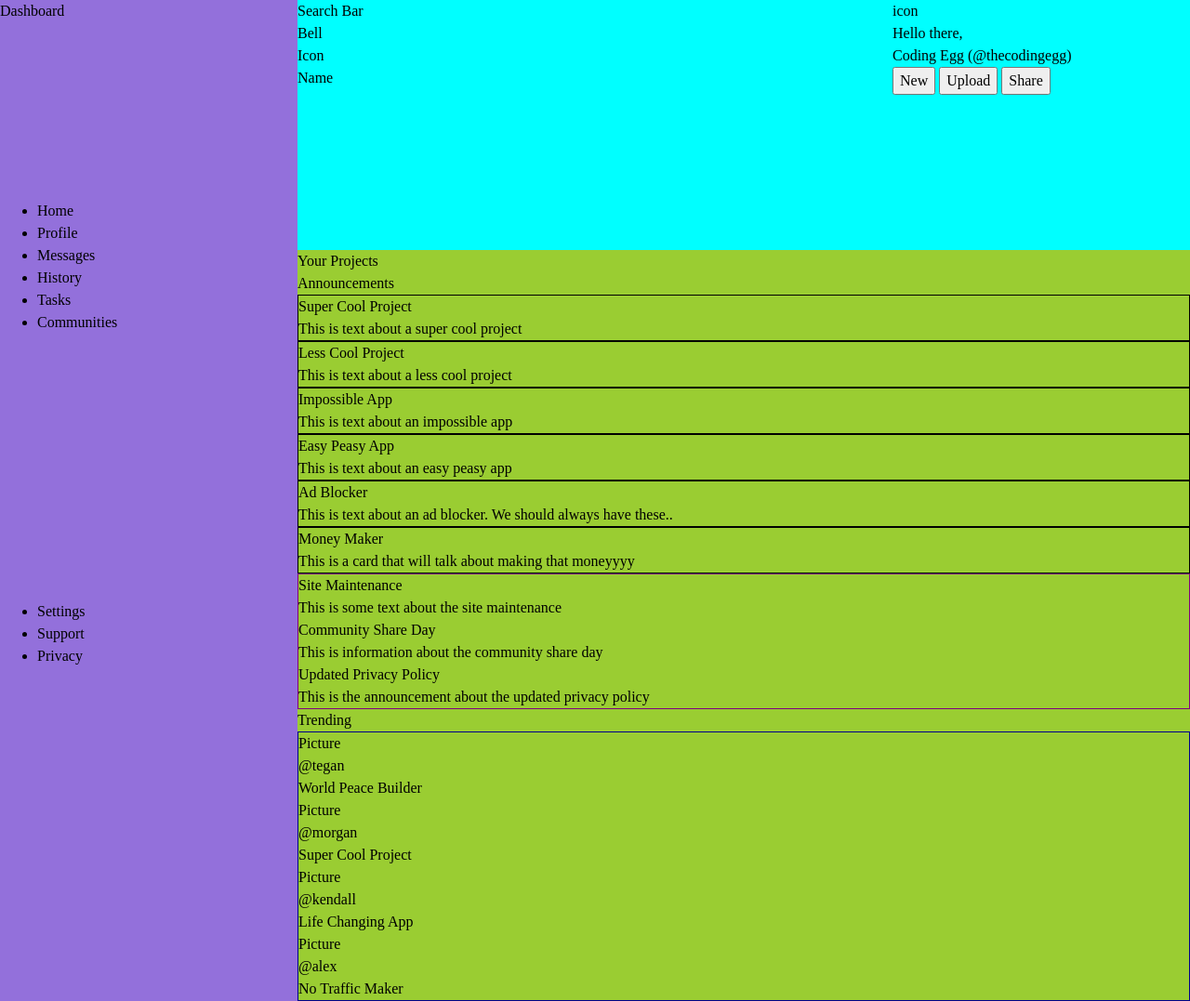
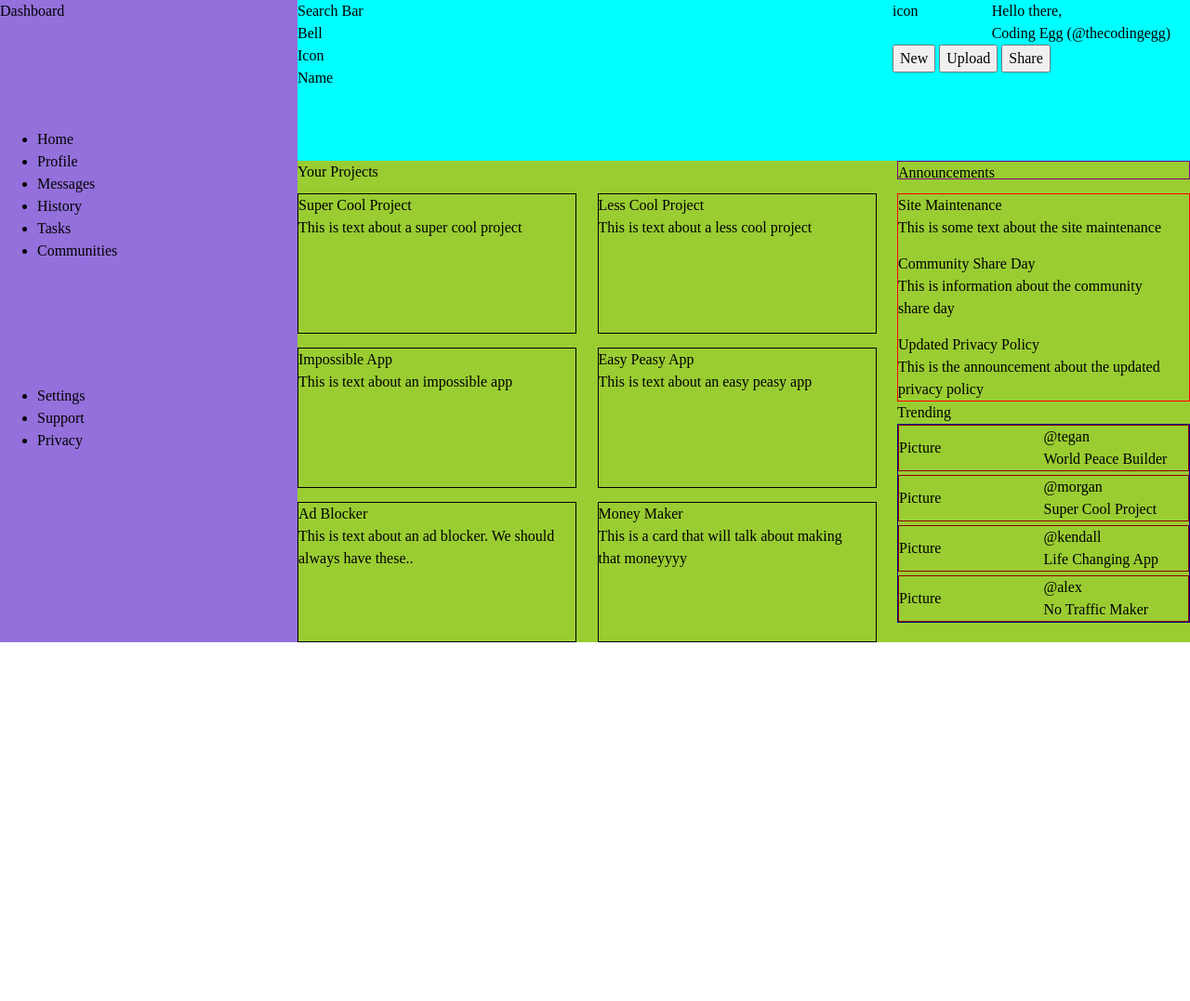
Before and after one commit to the-coding-egg/admin-dashboard, a plain HTML site: page index.html in a window 1280 px wide. Shown: the whole page at 93% size. After the commit the page ends 800 px from the top, so only its background shows below. Drawn offline with Linux system fonts and the light colour scheme.

Commit message:
Organized main section
Got the main section to resemble the expected outcome. Next is the
header to be correct.

```diff
--- a/index.html
+++ b/index.html
@@ -53,11 +53,10 @@
         </div>
       </div>
       <div class="main">
-        <div class="topmain">
-          <p>Your Projects</p>
-          <p>Announcements</p>
+        <div class="projectcards">
+          <div class="maintitlespace">
+            <p class="maintitle">Your Projects</p>
           </div>
-        <div class="projectcards">
           <div class="card">
             <p class="cardtitle">Super Cool Project</p>
             <p>This is text about a super cool project</p>
@@ -83,8 +82,12 @@
             <p>This is a card that will talk about making that moneyyyy</p>
           </div>
         </div>
+        <div class="rightsideannouncements">
           <div class="announcementcards">
-          <div class="announcements">
+            <div class="mainannouncements">
+              <p class="maintitle">Announcements</p>
+            </div>
+            <div class="singleannouncement">
               <div class="firstannouncement">
                 <p class="announcementtitle">Site Maintenance</p>
                 <p>This is some text about the site maintenance</p>
@@ -98,26 +101,27 @@
                 <p>This is the announcement about the updated privacy policy</p>
               </div>
             </div>
+          </div>
           <div class="trending">
             <p class="maintitle">Trending</p>
             <div class="trendingcard">
               <div class="firsttrend">
-                <p>Picture</p>
+                <p class="picture">Picture</p>
                 <p class="handle">@tegan</p>
                 <p>World Peace Builder</p>
               </div>
               <div class="secondtrend">
-                <p>Picture</p>
+                <p class="picture">Picture</p>
                 <p class="handle">@morgan</p>
                 <p>Super Cool Project</p>
               </div>
               <div class="thirdtrend">
-                <p>Picture</p>
+                <p class="picture">Picture</p>
                 <p class="handle">@kendall</p>
                 <p>Life Changing App</p>
               </div>
               <div class="fourthtrend">
-                <p>Picture</p>
+                <p class="picture">Picture</p>
                 <p class="handle">@alex</p>
                 <p>No Traffic Maker</p>
               </div>
--- a/style.css
+++ b/style.css
@@ -72,9 +72,13 @@ h6 {
 .header {
   display: grid;
   grid-template-columns: 2fr 1fr;
-  grid-template-rows: repeat(2, 1fr);
   grid-column: 2 / 3;
   background-color: cyan;
+}
+
+.bottomleftheader {
+  display: grid;
+  grid-template-columns: 1fr 2fr;
 }
 
 .sidebar {
@@ -88,16 +92,65 @@ h6 {
   display: grid;
   grid-row: 2 / 3;
   background-color: yellowgreen;
+  grid-template-columns: 2fr 1fr;
+  gap: 15px;
+}
+
+.maintitlespace {
+  grid-column: 1 / 3;
+}
+
+.projectcards {
+  display: grid;
+  gap: 15px;
+  grid-template-columns: repeat(2, 1fr);
+  grid-template-rows: 20px 1fr 1fr 1fr;
+}
+
+.rightsideannouncements {
+  display: grid;
+  grid-template-rows: 1fr 1fr;
 }
 
 .card {
   border: solid black 1px;
+  width: 300px;
 }
 
-.announcements {
+.mainannouncements {
   border: solid purple 1px;
+}
+
+.singleannouncement {
+  display: grid;
+  gap: 15px;
+  border: solid red 1px;
+}
+
+.announcementcards {
+  display: grid;
+  gap: 15px;
+  grid-template-rows: 20px 1fr;
 }
 
 .trendingcard {
   border: solid darkblue 1px;
+  display: grid;
+  grid-template-rows: repeat(4, 1fr);
+  gap: 4px;
 }
+
+.firsttrend,
+.secondtrend,
+.thirdtrend,
+.fourthtrend {
+  border: solid darkred 1px;
+  display: grid;
+  grid-template-columns: repeat(2, 1fr);
+  grid-template-rows: repeat(2, auto);
+}
+
+.picture {
+  grid-row: 1 / 3;
+  place-content: center;
+}
```
Lines whose indentation alone changed are shown as unchanged.
